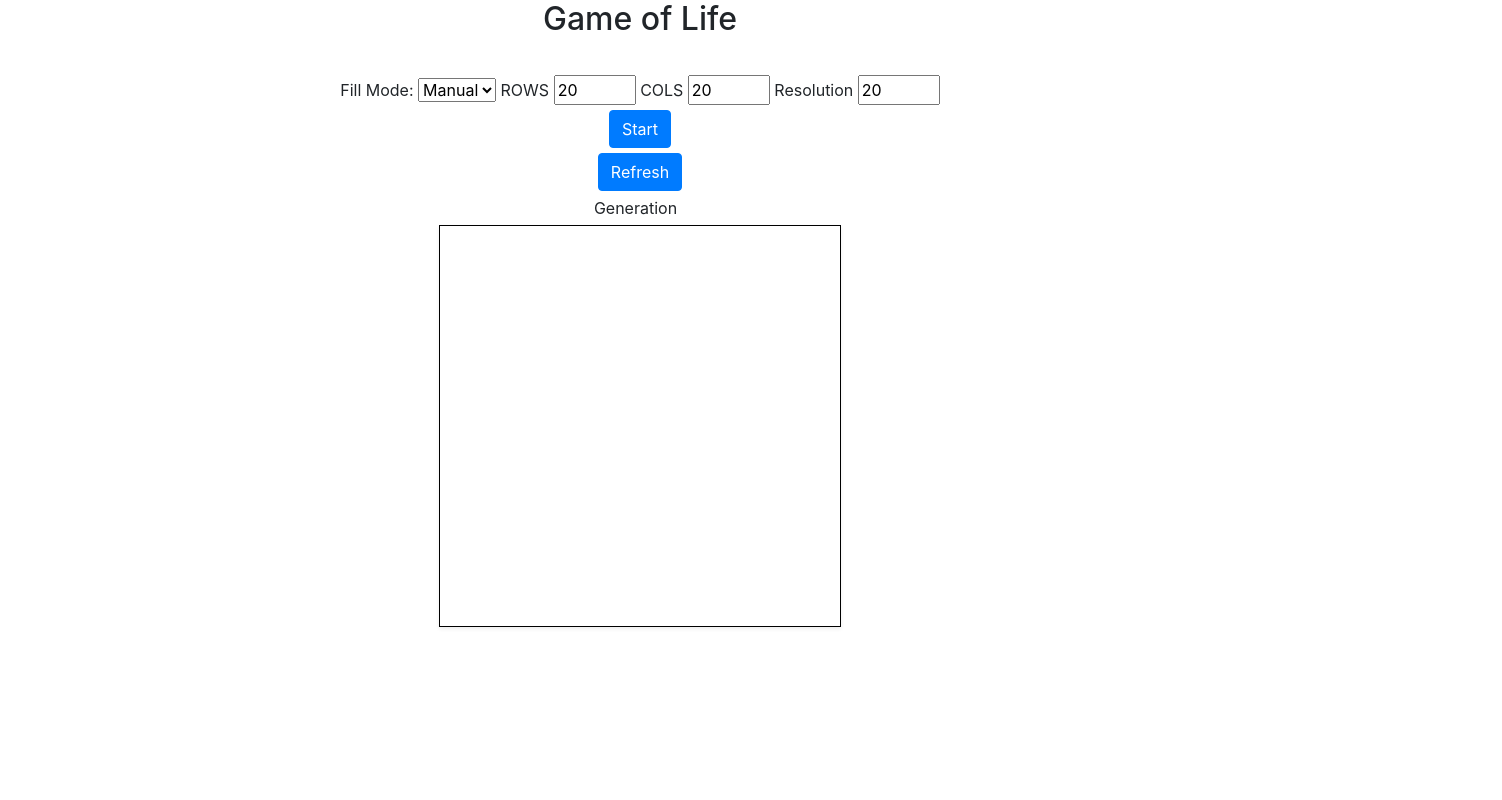
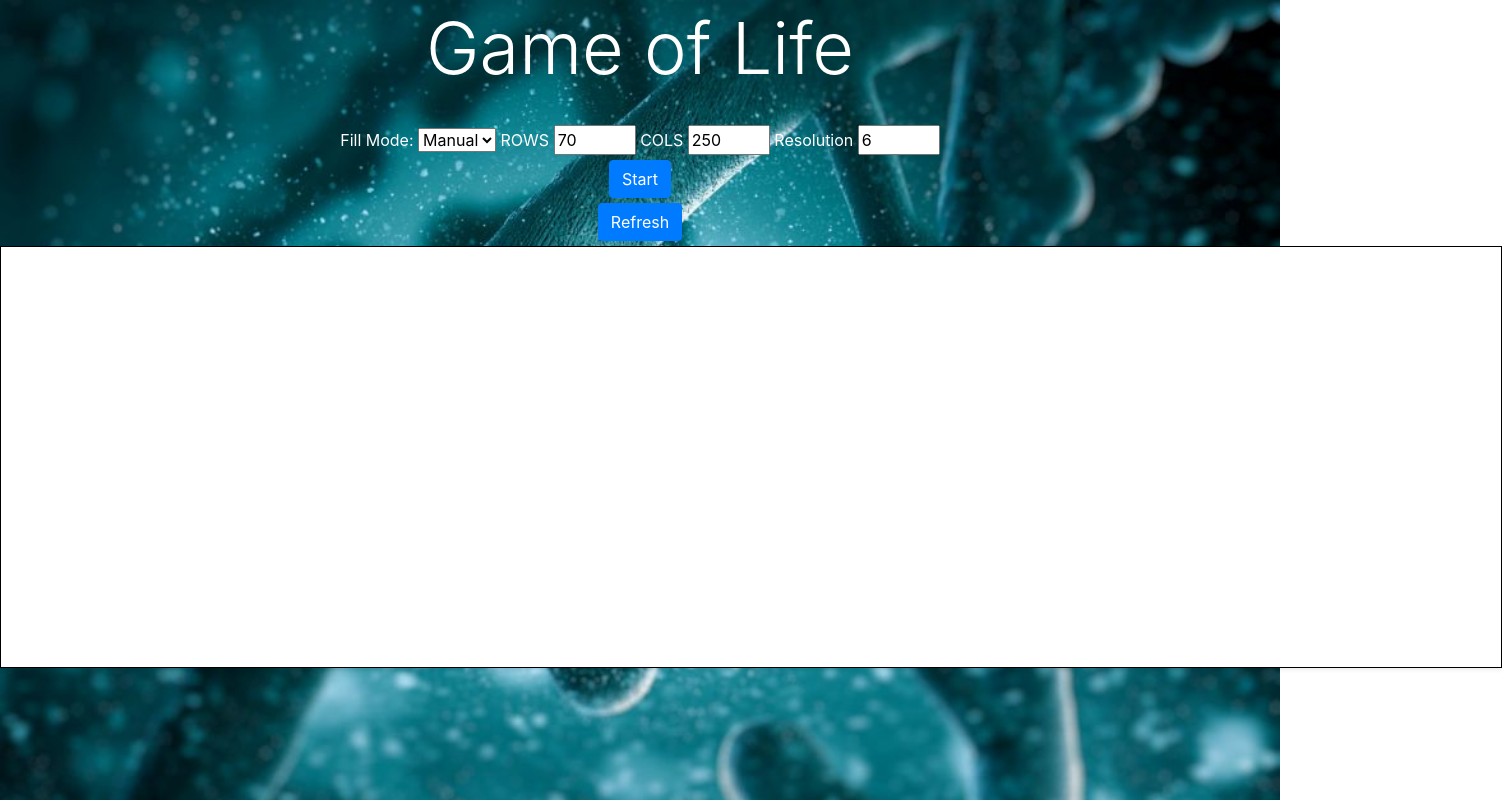
Before and after one commit to sumit684/gameoflife, a plain HTML site: page index.html in a window 1280 px wide. Shown: the whole page, 1502 px wide, since content can reach past the window. Drawn offline with nearby package versions, Linux system fonts and the light colour scheme.

Commit message:
UI enhancement

```diff
--- a/index.html
+++ b/index.html
@@ -17,11 +17,17 @@
 			margin-top: 5px;
 			margin-bottom: 5px;
 		}
+		body{
+			background-image: url('back.jpg');
+			background-repeat: no-repeat;
+			background-size: 100%;
+			color: white;
+		}
 	</style>
 </head>
 <body>
 
-	<h2 align="center">Game of Life</h2>
+	<div class="display-3" align="center">Game of Life</div>
 
 	<br>
 	<div align="center" class="control_panel">
@@ -30,9 +36,9 @@
 			<option value="manual">Manual</option>
 			<option value="auto">Auto</option>
 		</select>
-			ROWS  <input type="text" name="rows" id="rows" value="20" size="3">
-			COLS  <input type="text" name="cols" id="cols" value="20" size="3">
-			Resolution  <input type="text" name="resol" id="resol" value="20" size="3">
+		ROWS  <input type="text" name="rows" id="rows" value="70" size="3">
+		COLS  <input type="text" name="cols" id="cols" value="250" size="3">
+		Resolution  <input type="text" name="resol" id="resol" value="6" size="3">
 	</div>
 	<div align="center">
 		<button class="btn btn-primary" id="startbutton">Start </button>
@@ -40,9 +46,9 @@
 	<div align="center">
 		<button class="btn btn-primary" type="reset" id="refreshbutton" onclick="location.reload();">Refresh </button>
 	</div>
-		<div align="center">
+		<!-- <div align="center">
 			<span >Generation &nbsp;</span> <span id="gen"></span>
-		</div>
+		</div> -->
 		<div align="center" >
 			<canvas id="canvas" class="shadow-sm" style="border: 1px solid black;"></canvas>
 		</div>
--- a/index.js
+++ b/index.js
@@ -36,7 +36,7 @@ $('#startbutton').click(function(){
 
 
 function handleClick(e) {
-	ctx.fillStyle = "black";
+	ctx.fillStyle = "#0aa59e";
 	var x = Math.floor(e.offsetX / boxSize); // x index of grid box
 	var y =  Math.floor(e.offsetY / boxSize); // y index of grid box
 	grid[x][y]=1;//get grid box number
@@ -132,7 +132,7 @@ function render(grid) {
 
 			ctx.rect(x, y, boxSize, boxSize);
 
-			ctx.fillStyle = cell ? 'black' : 'white';
+			ctx.fillStyle = cell ? '#0aa59e' : 'white';
 			ctx.fill();
 			// ctx.stroke();
 		}
```
Also changed, not shown: back.jpg (added). Lines whose indentation alone changed are shown as unchanged.
